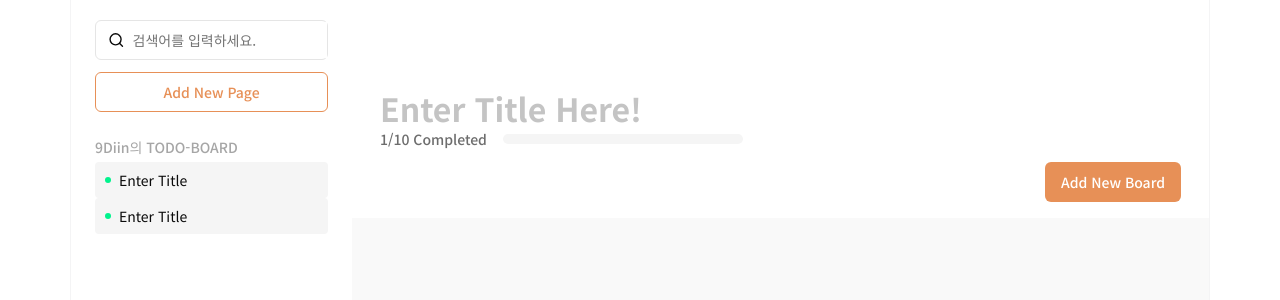
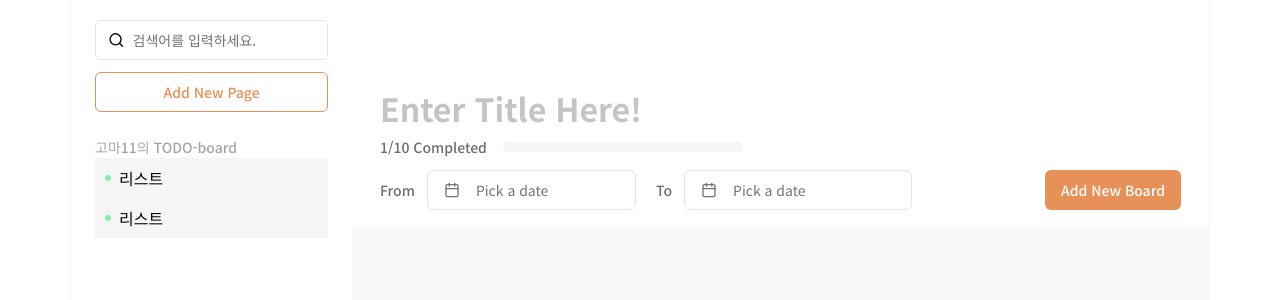
Before and after one commit to nrkcode/REAL-next-board, a Next.js app: page /board/1 in a window 1280 px wide. Shown: the top 300 px of the page. Built offline with nearby package versions, Linux system fonts and the light colour scheme.

Commit message:
refactor: DatePicker 컴포넌트화

```diff
--- a/app/board/[id]/page.tsx
+++ b/app/board/[id]/page.tsx
@@ -1,29 +1,34 @@
-import { Input, Button, SearchBar, Progress } from "@/components/ui";
+"use client";
+
+import * as React from "react";
+import {
+    Input, Button, SearchBar, Progress, LabelDatePicker } from "@/components/ui";
 import styles from "./page.module.scss";
 
 function BoardPage() {
+
     return (
         <div className="page">
             <aside className="page__aside">
-                {/* 검색창 UI */}
-                <SearchBar placeholder="검색어를 입력하세요." />
-                {/* Add New Page 버튼 UI */}
+                {/* 검색창 ui */}
+                <SearchBar placeholder="검색어를 입력하세요."></SearchBar>
+                {/* add new page 버튼 ui */}
                 <Button className="text-[#E79057] bg-white border border-[#E79057] hover:bg-[#FFF9F5]">
                     Add New Page
                 </Button>
-                {/* TODO 목록 UI 하나 */}
-                <div className="flex flex-col mt-4 gap-2">
-                    <small className="text-sm font-medium leading-none text-[#A6A6A6]">
-                        9Diin의 TODO-BOARD
+                {/* todo 목록 ui 1개 */}
+                <div className="flex flex-col mt-4 gap-1">
+                    <small className="text-sm font-medium leading-none text-[#a6a6a6]">
+                        고마11의 TODO-board
                     </small>
                     <ul className="flex flex-col">
-                        <li className="flex items-center gap-2 py-2 px-[10px] bg-[#F5F5F5] rounded-sm text-sm">
-                            <div className="h-[6px] w-[6px] rounded-full bg-[#00F38D]"></div>
-                            Enter Title
+                        <li className="flex items-center py-2 px-[10px] gap-2 bg-[#f5f5f5]">
+                            <div className="h-[6px] w-[6px] bg-green-300 rounded-full"></div>
+                            리스트
                         </li>
-                        <li className="flex items-center gap-2 py-2 px-[10px] bg-[#F5F5F5] rounded-sm text-sm">
-                            <div className="h-[6px] w-[6px] rounded-full bg-[#00F38D]"></div>
-                            Enter Title
+                        <li className="flex items-center py-2 px-[10px] gap-2 bg-[#f5f5f5]">
+                            <div className="h-[6px] w-[6px] bg-green-300 rounded-full"></div>
+                            리스트
                         </li>
                     </ul>
                 </div>
@@ -39,7 +44,7 @@ function BoardPage() {
                             className={styles.header__top__input}
                         />
                         {/* 진행상황 척도 그래프 섹션 */}
-                        <div className="flex items-center justify-start gap-4">
+                        <div className="flex items-center justify-start pt-2 gap-4">
                             <small className="text-sm font-medium leading-none text-[#6D6D6D]">
                                 1/10 Completed
                             </small>
@@ -48,7 +53,10 @@ function BoardPage() {
                     </div>
                     <div className={styles.header__bottom}>
                         {/* 캘린더 + Add New Board 버튼 섹션 */}
-                        <div className="flex items-center"></div>
+                        <div className="flex items-center gap-5">
+                            <LabelDatePicker label={"From"}/>
+                            <LabelDatePicker label={"To"}/>
+                        </div>
                         <Button className="text-white bg-[#E79057] hover:bg-[#E79057] hover:border hover:border-ring hover:border-[#E26F24]">
                             Add New Board
                         </Button>
--- /dev/null
+++ b/components/ui/date-picker/date-picker.tsx
@@ -0,0 +1,39 @@
+"use client"
+
+import * as React from "react"
+import { format } from "date-fns"
+import { Calendar as CalendarIcon } from "lucide-react"
+
+import { cn } from "@/lib/utils"
+import { Button, Calendar, Popover, PopoverContent, PopoverTrigger } from "@/components/ui"
+
+function BasicDatePicker() {
+    const [date, setDate] = React.useState<Date>();
+
+    return (
+        <Popover>
+            <PopoverTrigger asChild>
+                <Button
+                    variant={"outline"}
+                    className={cn(
+                        "w-[280px] justify-start text-left font-normal",
+                        !date && "text-muted-foreground"
+                    )}
+                >
+                    <CalendarIcon className="mr-2 h-4 w-4" />
+                    {date ? format(date, "PPP") : <span>Pick a date</span>}
+                </Button>
+            </PopoverTrigger>
+            <PopoverContent className="w-auto p-0">
+                <Calendar
+                    mode="single"
+                    selected={date}
+                    onSelect={setDate}
+                    initialFocus
+                />
+            </PopoverContent>
+        </Popover>
+    );
+}
+
+export { BasicDatePicker };
--- /dev/null
+++ b/components/ui/date-picker/label-date-picker.tsx
@@ -0,0 +1,18 @@
+import { BasicDatePicker } from "./date-picker";
+
+interface Props{
+    label: string
+}
+
+function LabelDatePicker( {label}: Props) {
+    return (
+        <div className="max-w-64 flex items-center gap-3">
+            <small className="text-sm font-medium leading-none text-[#6D6D6D]">
+                {label}
+            </small>
+            <BasicDatePicker />
+        </div>
+    );
+}
+
+export { LabelDatePicker };
--- a/components/ui/index.ts
+++ b/components/ui/index.ts
@@ -1,5 +1,7 @@
 export { Button, buttonVariants } from "./button/button";
 export { Calendar } from "./calendar/calendar";
+export { BasicDatePicker } from "./date-picker/date-picker";
+export { LabelDatePicker } from "./date-picker/label-date-picker";
 export { Input } from "./input/input";
 export { SearchBar } from "./search-bar/search-bar";
 export { Progress } from "./progress/progress";
```
